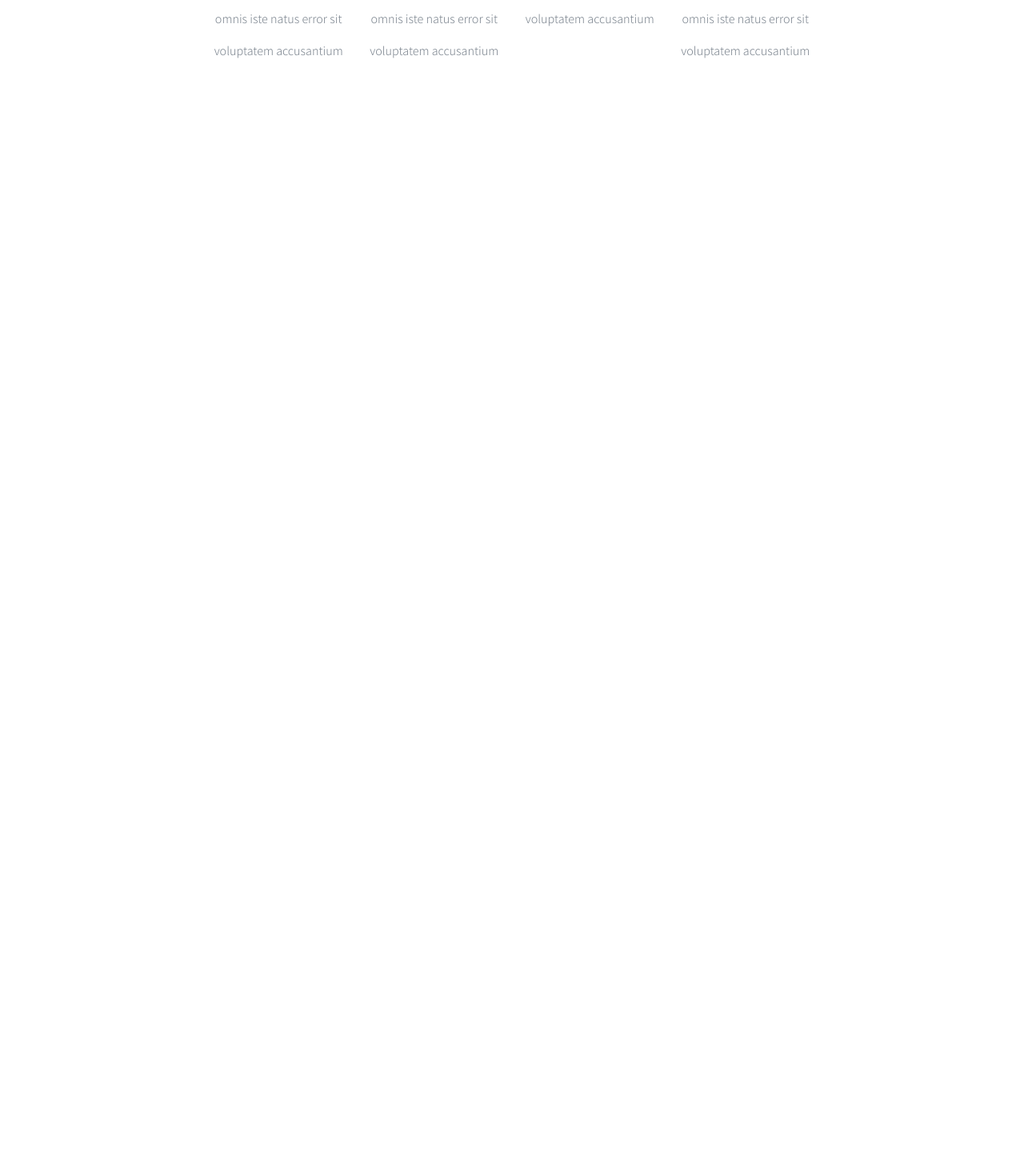
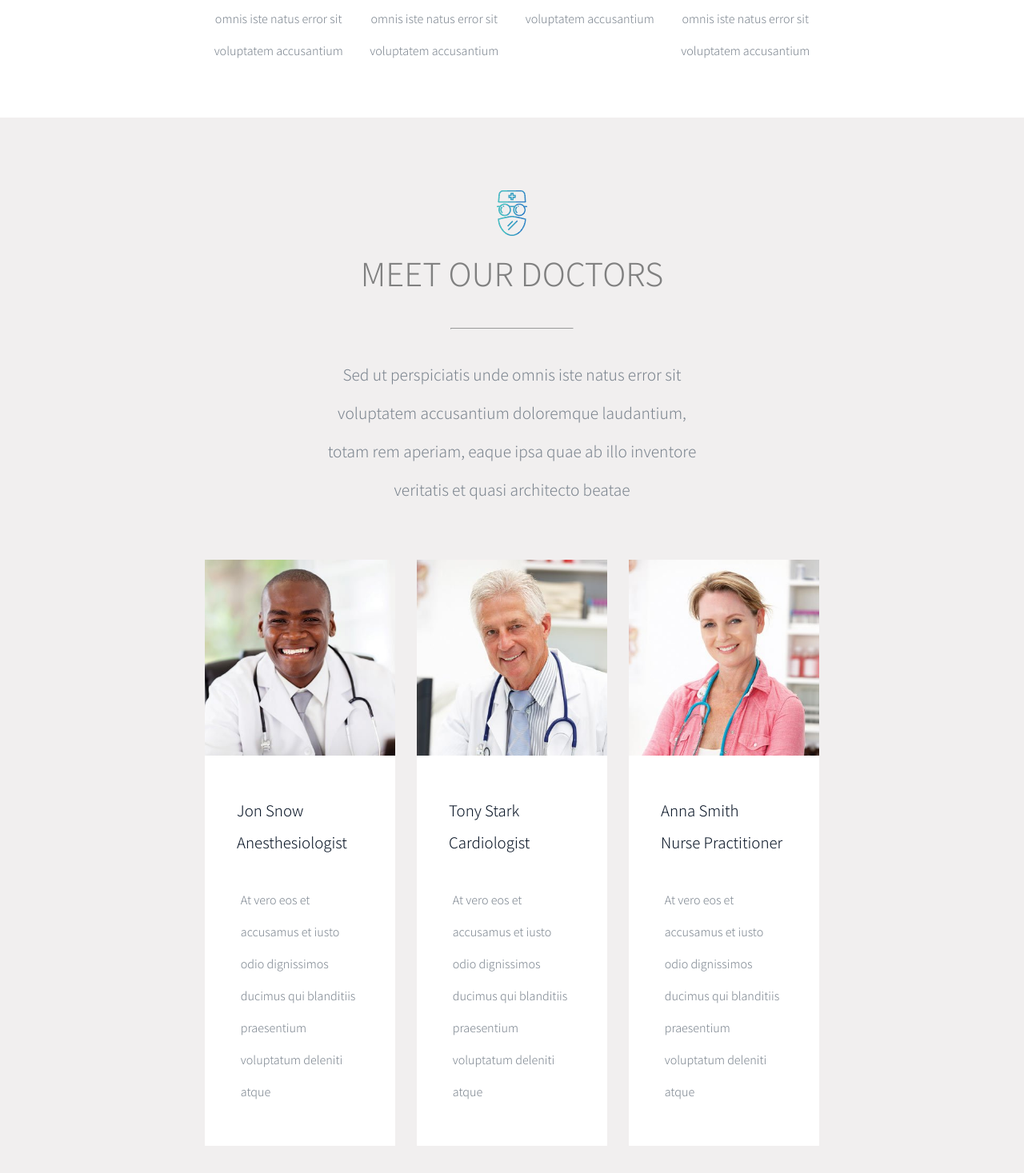
Before and after one commit to Gbelda/proj-html-vuejs, a Vue app: page / in a window 1280 px wide. Shown: the part 1330-2797 px from the top of the page at 80% size. Before the commit the page ends 1477 px from the top, so only its background shows below. Built offline with nearby package versions, Linux system fonts and the light colour scheme.

Commit message:
complete doctors card base structure. social icon missing

```diff
--- a/package.json
+++ b/package.json
@@ -8,6 +8,10 @@
     "lint": "vue-cli-service lint"
   },
   "dependencies": {
+    "@fortawesome/fontawesome-free": "^5.15.4",
+    "@fortawesome/fontawesome-svg-core": "^1.2.36",
+    "@fortawesome/free-solid-svg-icons": "^5.15.4",
+    "@fortawesome/vue-fontawesome": "^2.0.6",
     "core-js": "^3.6.5",
     "vue": "^2.6.11"
   },
--- a/src/assets/scss/common.scss
+++ b/src/assets/scss/common.scss
@@ -7,6 +7,7 @@
 
 body{
 font-family: 'Noto Sans JP', sans-serif;
+width: 100vw;
 }
 
 .d-flex{
--- a/src/components/SectionHeading.vue
+++ b/src/components/SectionHeading.vue
@@ -1,8 +1,14 @@
 <template>
-  <header>
-    <img src="../assets/img/" alt="" />
-    <h2></h2>
-  </header>
+  <div class="section_header">
+    <img :src="require(`../assets/img/${icon}`)" alt="" />
+    <h2>{{ title }}</h2>
+    <hr />
+    <p>
+      Sed ut perspiciatis unde omnis iste natus error sit voluptatem accusantium
+      doloremque laudantium, totam rem aperiam, eaque ipsa quae ab illo
+      inventore veritatis et quasi architecto beatae
+    </p>
+  </div>
 </template>
 
 <script>
@@ -15,4 +21,33 @@ export default {
 </script>
 
 <style lang="scss">
+@import "../assets/scss/variables.scss";
+.section_header {
+  text-align: center;
+  width: 60%;
+  margin: auto;
+  padding-top: 5rem;
+
+  h2 {
+    padding-bottom: 2.5rem;
+    font-weight: 300;
+    color: gray;
+    font-size: 2.5rem;
+  }
+
+  hr {
+    width: 20%;
+    margin: auto;
+  }
+
+  p {
+    margin: auto;
+    width: 60%;
+    color: $text_gray;
+    font-size: 1.2rem;
+    font-weight: 300;
+    line-height: 3rem;
+    padding-top: 2rem;
+  }
+}
 </style>
--- a/src/components/SiteMain.vue
+++ b/src/components/SiteMain.vue
@@ -24,17 +24,33 @@
     </section>
     <!-- ./Services Section -->
 
-    <section class="staff"></section>
+    <section class="staff">
+      <section-heading :icon="'icon-5.png'" :title="'MEET OUR DOCTORS'" />
+      <div class="row d-flex justify-between">
+        <staff-card
+          v-for="doctor in doctors"
+          :key="doctor.name"
+          :img="doctor.img"
+          :name="doctor.name"
+          :job="doctor.job"
+          :text="doctor.text"
+        />
+      </div>
+    </section>
   </main>
 </template>
 
 <script>
 import Jumbotron from "./Jumbotron.vue";
+import SectionHeading from "./SectionHeading.vue";
 import ServicesCard from "./ServicesCard.vue";
+import StaffCard from "./StaffCard.vue";
 export default {
   components: {
     Jumbotron,
     ServicesCard,
+    SectionHeading,
+    StaffCard,
   },
   data() {
     return {
@@ -60,6 +76,26 @@ export default {
           text: "Sed ut perspiciatis unde omnis iste natus error sit voluptatem accusantium",
         },
       ],
+      doctors: [
+        {
+          img: "doctor-1.jpg",
+          name: "Jon Snow",
+          job: "Anesthesiologist",
+          text: "At vero eos et accusamus et iusto odio dignissimos ducimus qui blanditiis praesentium voluptatum deleniti atque",
+        },
+        {
+          img: "doctor-2.jpg",
+          name: "Tony Stark",
+          job: "Cardiologist",
+          text: "At vero eos et accusamus et iusto odio dignissimos ducimus qui blanditiis praesentium voluptatum deleniti atque",
+        },
+        {
+          img: "doctor-3.jpg",
+          name: "Anna Smith",
+          job: "Nurse Practitioner",
+          text: "At vero eos et accusamus et iusto odio dignissimos ducimus qui blanditiis praesentium voluptatum deleniti atque",
+        },
+      ],
     };
   },
 };
@@ -81,6 +117,7 @@ export default {
       font-weight: 300;
       padding-bottom: 1rem;
       font-size: 2.5rem;
+      color: gray;
     }
 
     p {
@@ -91,4 +128,12 @@ export default {
     }
   }
 }
+.staff {
+  background-color: $bg_gray;
+
+  .row {
+    width: 60%;
+    margin: auto;
+  }
+}
 </style>
--- /dev/null
+++ b/src/components/StaffCard.vue
@@ -0,0 +1,51 @@
+<template>
+  <div class="card staff_card">
+    <img :src="require(`../assets/img/${img}`)" alt="" />
+    <div class="staff_data">
+      <h3>{{ name }}</h3>
+      <h3>{{ job }}</h3>
+      <p>{{ text }}</p>
+      <div class="social"></div>
+    </div>
+  </div>
+</template>
+
+<script>
+export default {
+  props: {
+    img: String,
+    name: String,
+    job: String,
+    text: String,
+  },
+};
+</script>
+
+<style lang="scss">
+@import "../assets/scss/variables.scss";
+
+.staff_card {
+  width: 31%;
+
+  img {
+    width: 100%;
+    margin-bottom: -5px;
+  }
+
+  .staff_data {
+    width: 100%;
+    background-color: white;
+    padding: 3rem 2.5rem;
+    line-height: 2.5rem;
+    font-weight: 300;
+
+    h3 {
+      color: $text_primary;
+    }
+
+    p {
+      padding-top: 2rem;
+    }
+  }
+}
+</style>
--- a/src/main.js
+++ b/src/main.js
@@ -1,7 +1,6 @@
 import Vue from 'vue'
 import App from './App.vue'
 
-Vue.config.productionTip = false
 
 new Vue({
   render: h => h(App),
```
Also changed, not shown: 1 other file (tests, documents, lock files or other folders).
